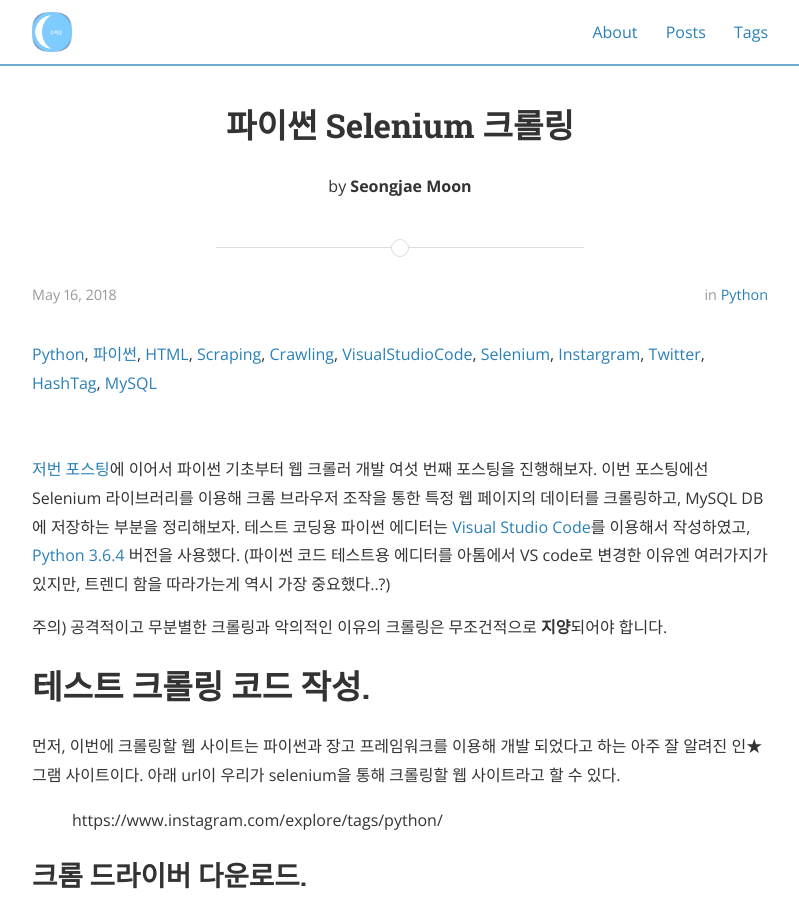
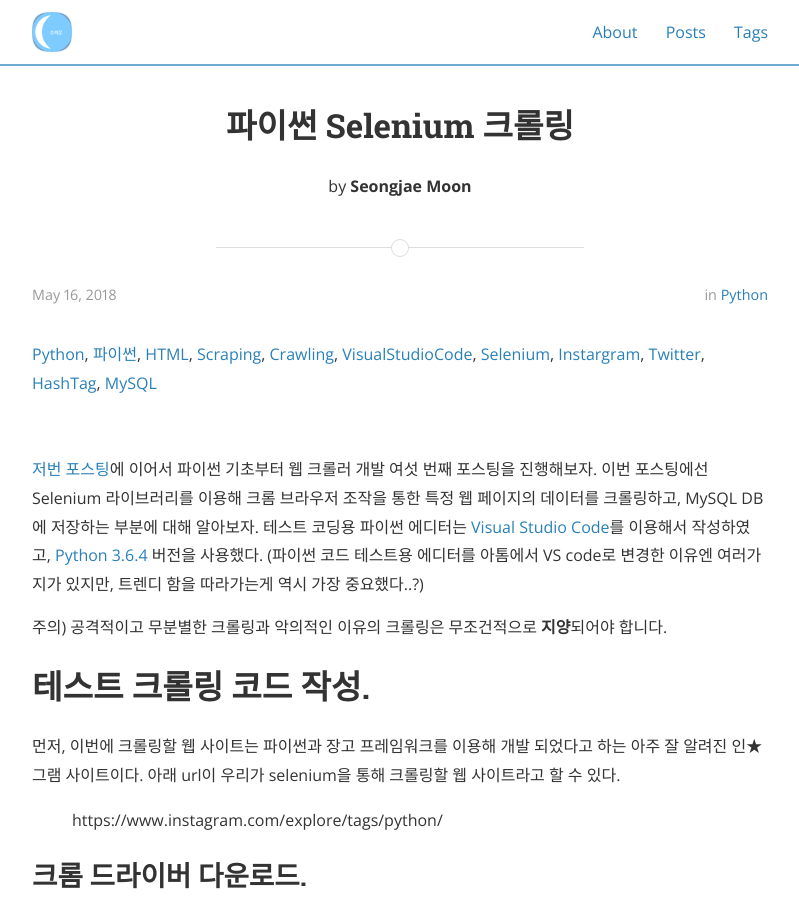
Before and after one commit to SeongJaeMoon/SeongjaeMoon.github.io, a Jekyll site: the page built from _posts/2018-05-16-python-course6.md, in a window 1280 px wide and 900 px high. Shown: the whole window, without its empty margins (240-1039 px from the left). Built offline with Jekyll 4.4.1, drawn with Linux system fonts in a browser that asks for light colours; nearby versions of some CDN libraries; comment, search, counter and statistics services are not loaded.

Commit message:
fixed something

```diff
--- a/_posts/2018-05-16-python-course6.md
+++ b/_posts/2018-05-16-python-course6.md
@@ -7,7 +7,7 @@ categories: Python
 tags:   Python 파이썬 HTML Scraping Crawling VisualStudioCode Selenium Instargram Twitter HashTag MySQL
 ---
 
-[저번 포스팅](https://seongjaemoon.github.io/python/2018/04/21/python-course5.html)에 이어서 파이썬 기초부터 웹 크롤러 개발 여섯 번째 포스팅을 진행해보자. 이번 포스팅에선 Selenium 라이브러리를 이용해 크롬 브라우저 조작을 통한 특정 웹 페이지의 데이터를 크롤링하고, MySQL DB에 저장하는 부분을 정리해보자. 테스트 코딩용 파이썬 에디터는 [Visual Studio Code](https://code.visualstudio.com/)를 이용해서 작성하였고, [Python 3.6.4](https://www.python.org/downloads/) 버전을 사용했다. (파이썬 코드 테스트용 에디터를 아톰에서 VS code로 변경한 이유엔 여러가지가 있지만, 트렌디 함을 따라가는게 역시 가장 중요했다..?)
+[저번 포스팅](https://seongjaemoon.github.io/python/2018/04/21/python-course5.html)에 이어서 파이썬 기초부터 웹 크롤러 개발 여섯 번째 포스팅을 진행해보자. 이번 포스팅에선 Selenium 라이브러리를 이용해 크롬 브라우저 조작을 통한 특정 웹 페이지의 데이터를 크롤링하고, MySQL DB에 저장하는 부분에 대해 알아보자. 테스트 코딩용 파이썬 에디터는 [Visual Studio Code](https://code.visualstudio.com/)를 이용해서 작성하였고, [Python 3.6.4](https://www.python.org/downloads/) 버전을 사용했다. (파이썬 코드 테스트용 에디터를 아톰에서 VS code로 변경한 이유엔 여러가지가 있지만, 트렌디 함을 따라가는게 역시 가장 중요했다..?)
 
 주의) 공격적이고 무분별한 크롤링과 악의적인 이유의 크롤링은 무조건적으로 **지양**되어야 합니다.
 
```
Also changed, not shown: _posts/2018-03-24-python-course1.md (+1 -1 lines), _posts/2018-04-22-python-course5.md (+1 -1 lines).
